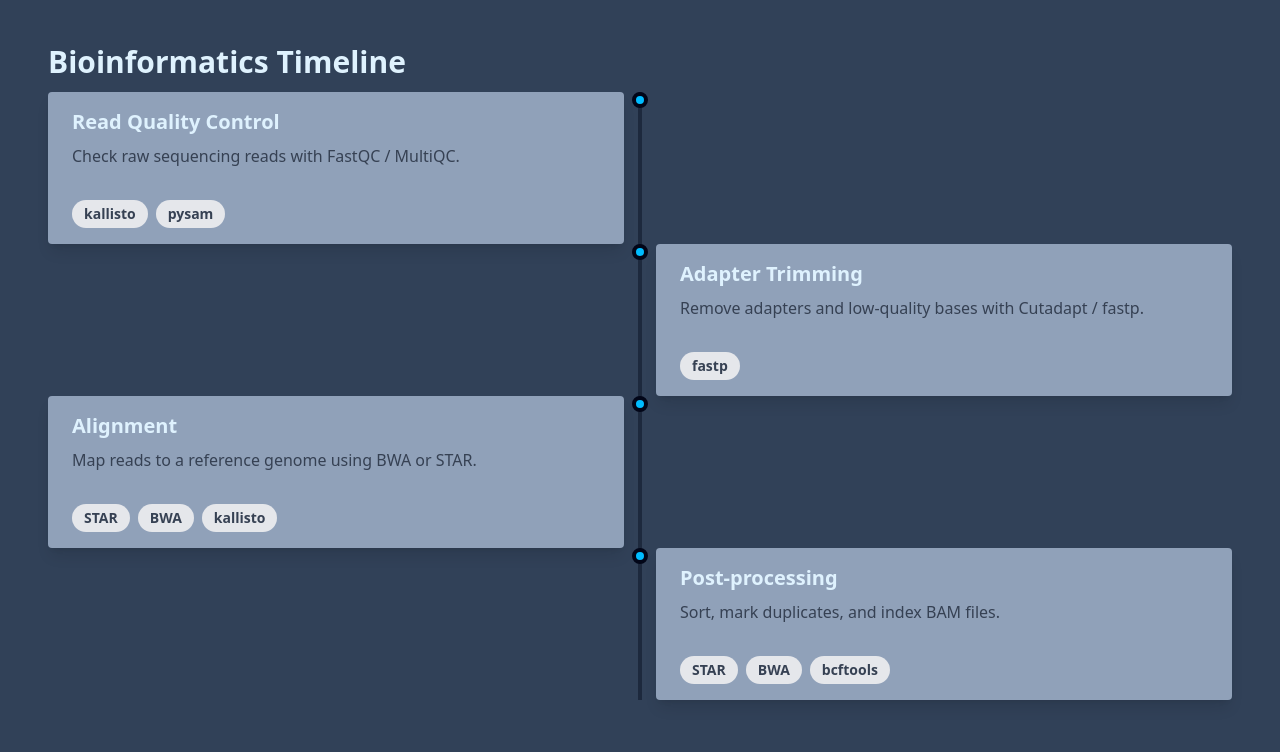
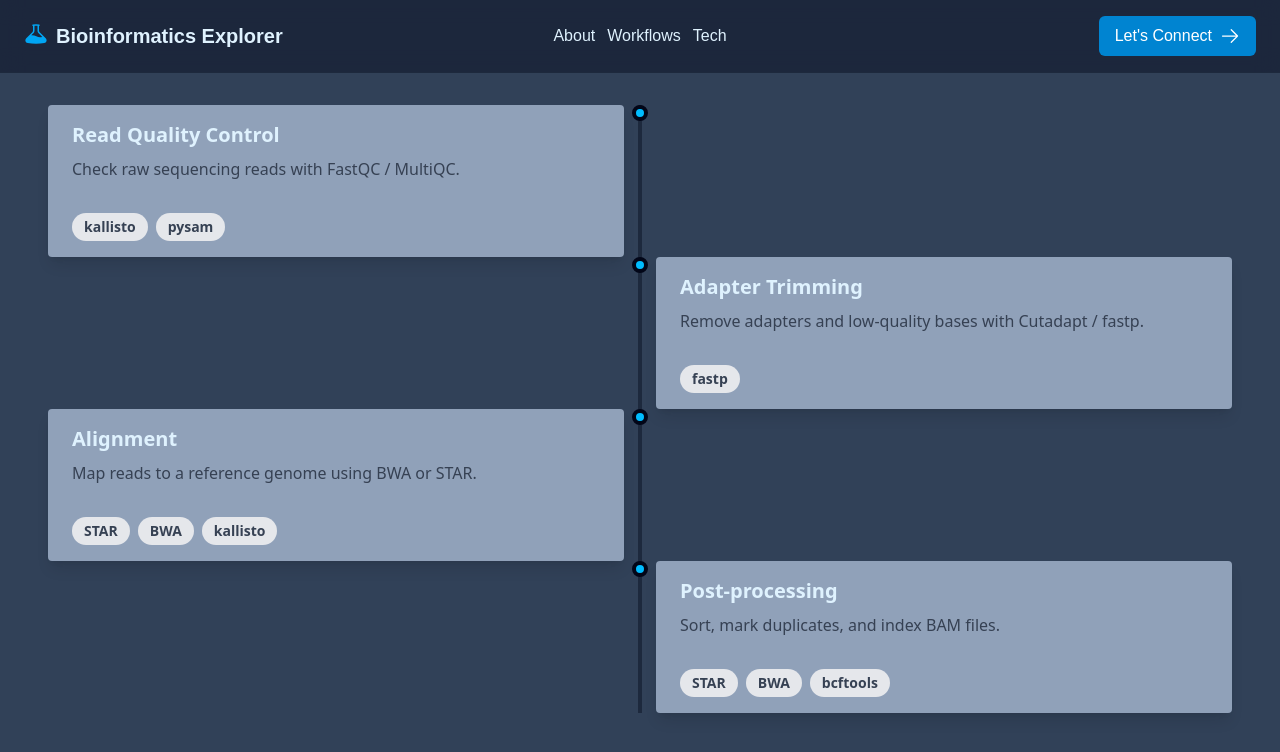
Before and after one commit to AshMurali77/bio-explorer, a Next.js app: page / in a window 1280 px wide. Shown: the top 752 px of the page. Built offline with nearby package versions, Linux system fonts and the light colour scheme.

Commit message:
Added in Navbar

```diff
--- /dev/null
+++ b/app/components/Navbar.tsx
@@ -0,0 +1,41 @@
+"use client";
+import { BeakerIcon, ArrowRightIcon } from "@heroicons/react/24/solid";
+import Link from "next/link";
+export default function Navbar() {
+  return (
+    <nav
+      className="
+      sticky top-0 left-0 right-0
+      z-50
+      backdrop-blur-md
+      bg-slate-900/60
+      border-b border-slate-800
+      px-6 py-4
+      flex items-center justify-between
+    "
+    >
+      <Link href="/" className="flex">
+        <BeakerIcon className="size-6 text-sky-500" />
+        <div className="ml-2 text-xl font-semibold">
+          Bioinformatics Explorer
+        </div>
+      </Link>
+
+      <div className="flex justify-center gap-3 text-md absolute left-1/2 -translate-x-1/2">
+        <Link href="/about" className="hover:text-sky-400 transition-colors">
+          About
+        </Link>
+        <Link href="/details" className="hover:text-sky-400 transition-colors">
+          Workflows
+        </Link>
+        <Link href="/details" className="hover:text-sky-400 transition-colors">
+          Tech
+        </Link>
+      </div>
+      <a href="https://www.linkedin.com/in/ashmurali/" target="_blank" className="bg-sky-600 text-white font-sm px-4 py-2 rounded-md max-w-50 transition-all duration-200 hover:bg-sky-400  hover:-translate-y-0.5 active:translate-y-0 focus:outline-none focus:ring-2 focus:ring-sky-400/50 flex">
+        <p>Let's Connect</p>
+        <ArrowRightIcon className="my-auto ml-2 size-5"/>
+      </a>
+    </nav>
+  );
+}
--- a/app/layout.tsx
+++ b/app/layout.tsx
@@ -1,6 +1,7 @@
 import type { Metadata } from "next";
 import { Geist, Geist_Mono } from "next/font/google";
 import "./globals.css";
+import Navbar from "./components/Navbar";
 
 const geistSans = Geist({
   variable: "--font-geist-sans",
@@ -27,6 +28,7 @@ export default function RootLayout({
       <body
         className={`${geistSans.variable} ${geistMono.variable} antialiased`}
       >
+        <Navbar/>
         {children}
       </body>
     </html>
--- a/app/page.tsx
+++ b/app/page.tsx
@@ -5,9 +5,7 @@ export default function Home() {
   return (
     <main className="min-h-screen py-8">
       <div className=" mx-12 items-center justify-center font-sans">
-        <h1 className="text-3xl font-bold mx-auto my-3">
-          Bioinformatics Timeline
-        </h1>
+
         <div className="relative">
           <div className="absolute left-1/2 top-0 bottom-0 -translate-x-1/2 w-1 bg-slate-800"></div>
               {TIMELINE_ITEMS.map((item, index)=>{
--- a/package.json
+++ b/package.json
@@ -9,6 +9,7 @@
     "lint": "eslint"
   },
   "dependencies": {
+    "@heroicons/react": "^2.2.0",
     "next": "16.0.5",
     "react": "19.2.0",
     "react-dom": "19.2.0"
```
Also changed, not shown: 1 other file (tests, documents, lock files or other folders).
